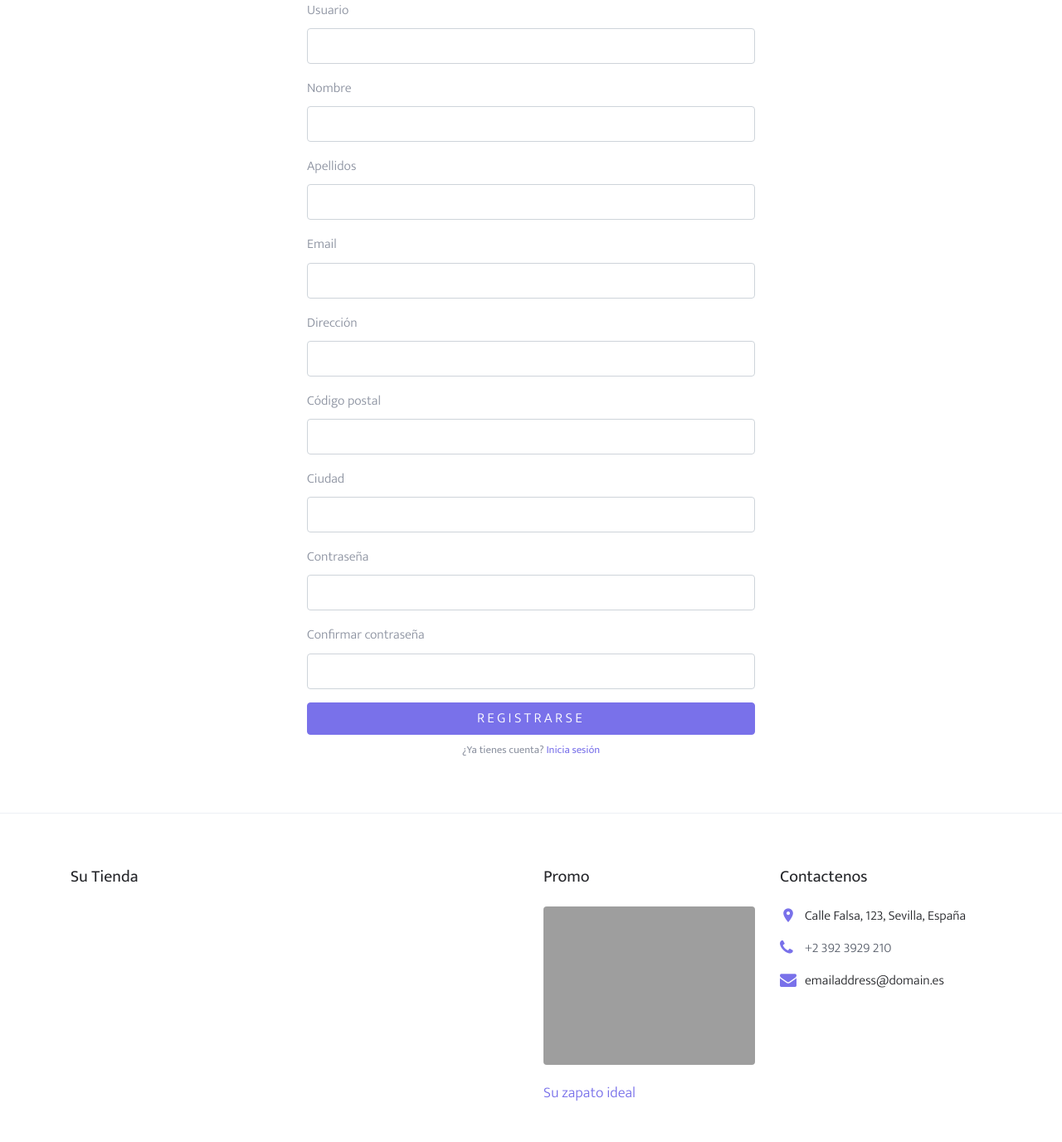
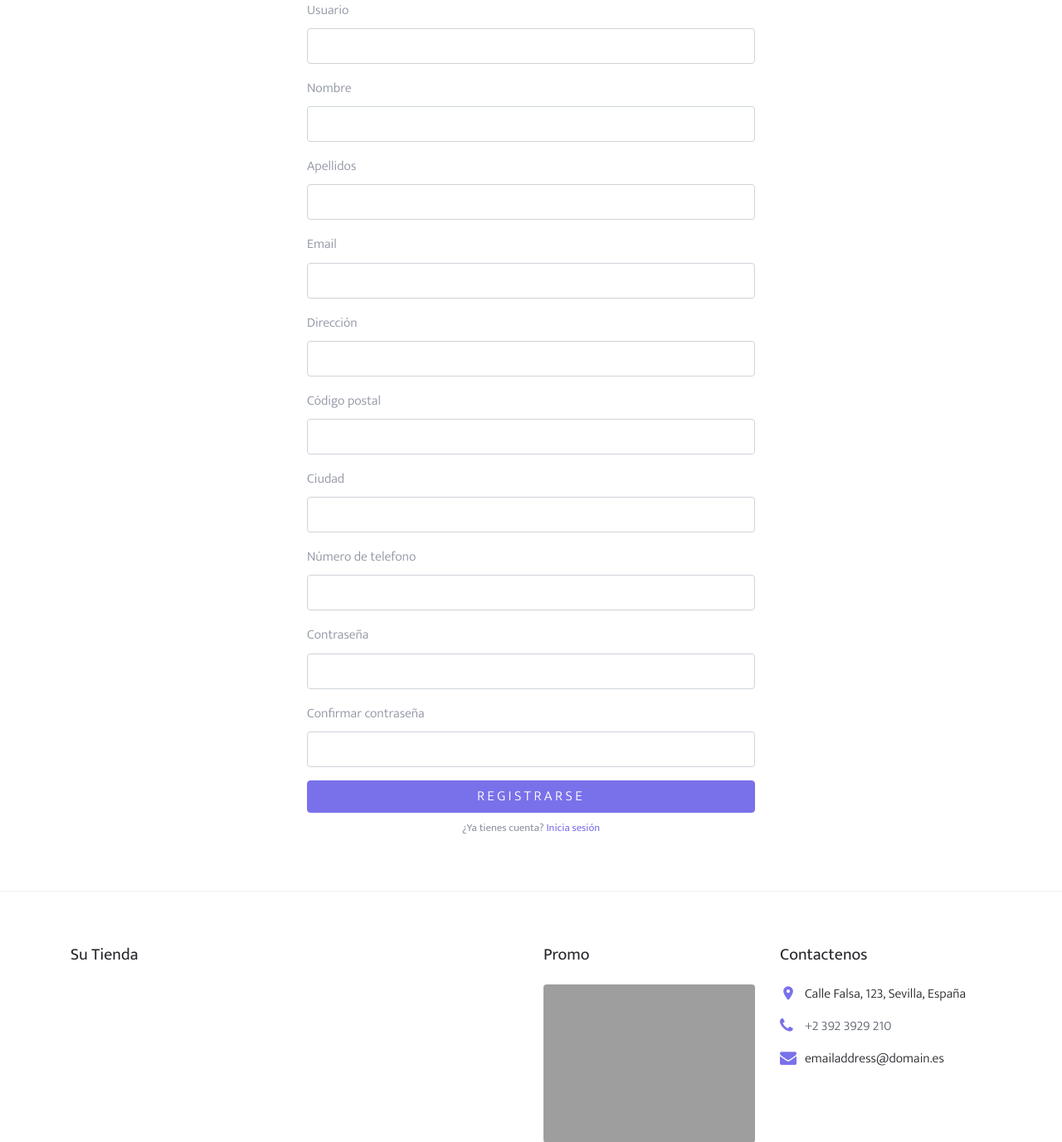
Before and after one commit to PGPI-2-14/grupo2.14-calzados-web, a Django app: page /accounts/register/ in a window 1280 px wide. Shown: the part 301-1678 px from the top of the page at 83% size. Before the commit the page ends 1629 px from the top, so only its background shows below. Run offline with Django 3.2, Linux system fonts and the light colour scheme; some libraries are stand-ins or nearby versions; some web fonts are replaced; grey boxes are pictures that could not be loaded.

Commit message:
Add telefono a register

```diff
--- a/accounts/templates/accounts/register.html
+++ b/accounts/templates/accounts/register.html
@@ -42,6 +42,10 @@ Registro
           <input type="text" name="city" id="id_city" class="form-control" required>
         </div>
         <div class="form-group mb-3">
+          <label for="id_phone_number">Número de telefono</label>
+          <input type="text" name="phone_number" id="id_phone_number" class="form-control" required>
+        </div>
+        <div class="form-group mb-3">
           <label for="id_password1">Contraseña</label>
           <input type="password" name="password1" id="id_password1" class="form-control" required>
         </div>
```
